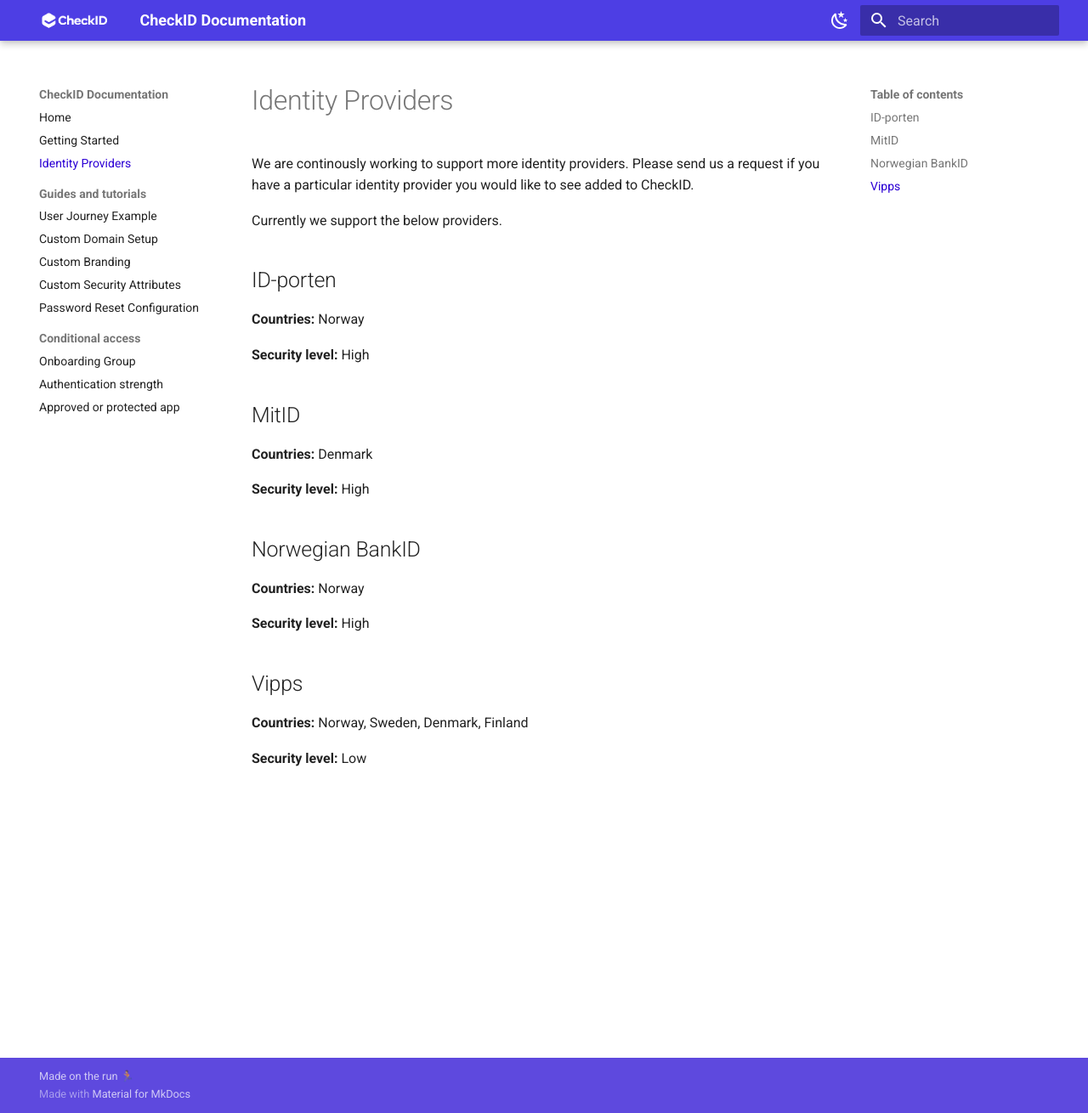
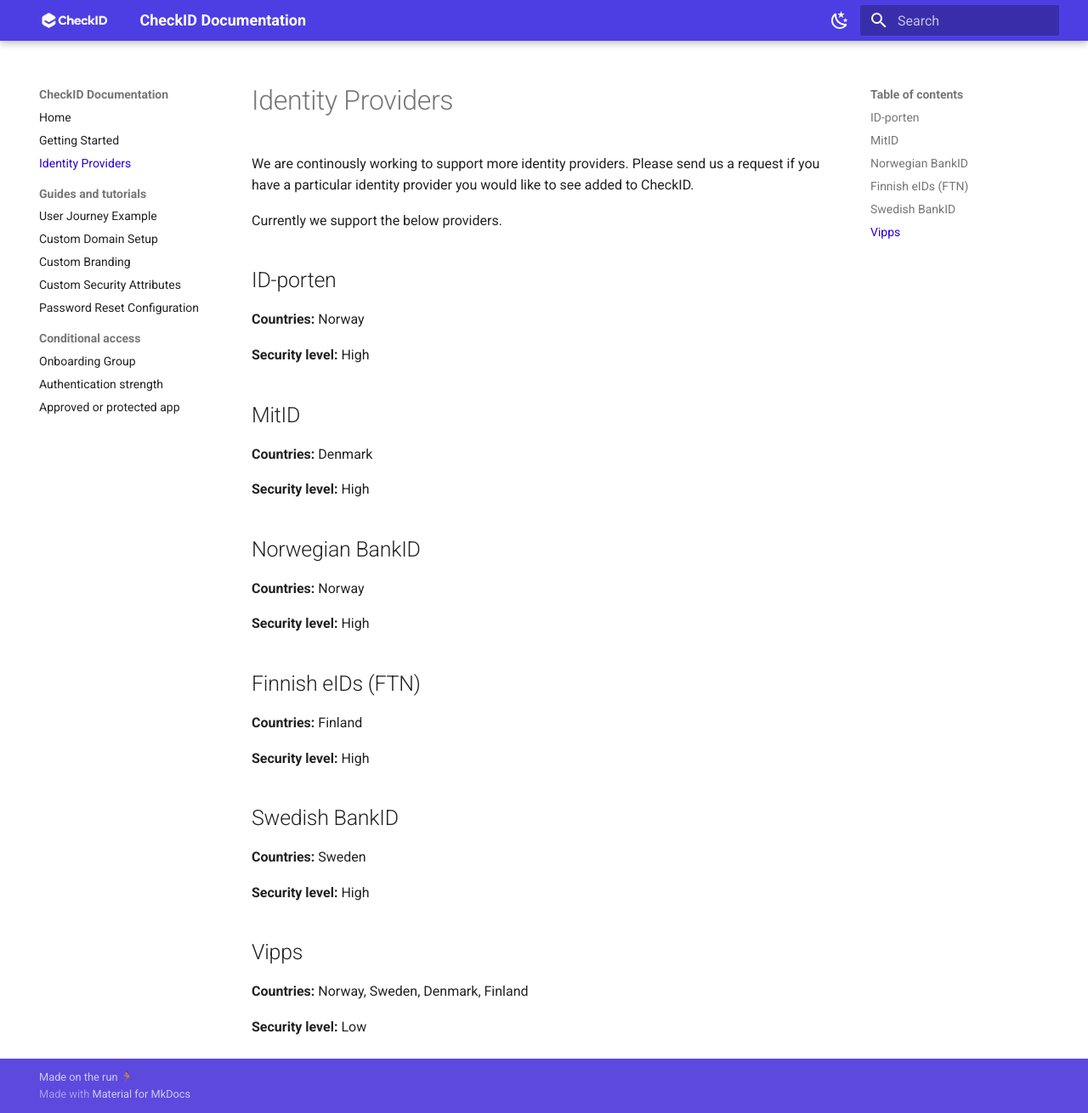
Before and after one commit to fortytwoservices/checkid-public-docs, an MkDocs documentation site: the page built from docs/Identity-Providers/Overview.md, in a window 1280 px wide and 1310 px high. Shown: the whole window at 85% size. Built offline with MkDocs 1.6.1 and Material for MkDocs 9.7.7, drawn with Linux system fonts in a browser that asks for light colours.

Commit message:
chore: updated eids
Signed-off-by: Remi Vandemir <remi.vandemir@fortytwo.io>

```diff
--- a/docs/Identity-Providers/Overview.md
+++ b/docs/Identity-Providers/Overview.md
@@ -20,6 +20,18 @@
 
 **Security level:** High
 
+## Finnish eIDs (FTN)
+
+**Countries:** Finland
+
+**Security level:** High
+
+## Swedish BankID
+
+**Countries:** Sweden
+
+**Security level:** High
+
 ## Vipps
 
 **Countries:** Norway, Sweden, Denmark, Finland
```
